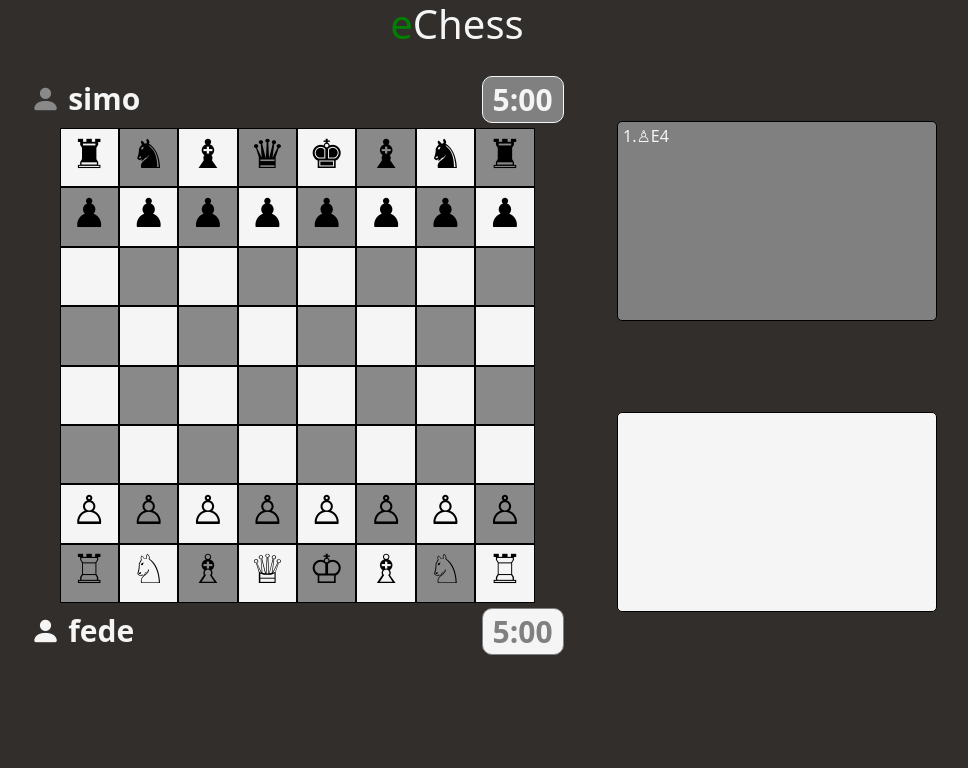
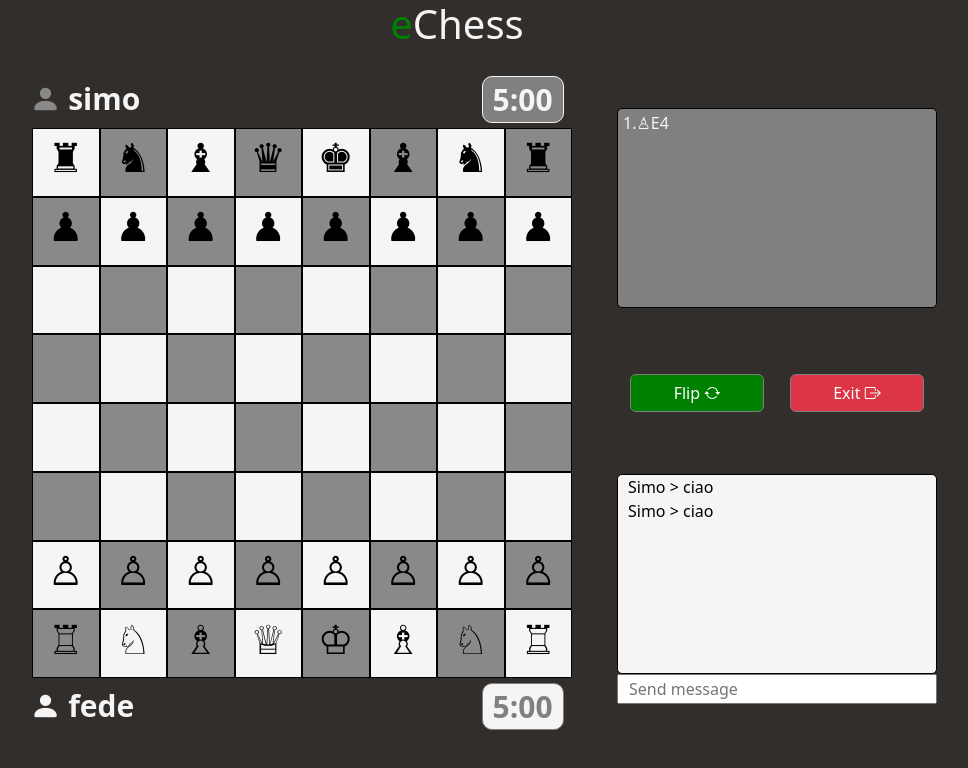
Before and after one commit to Simo23-cpp/e-Chess, an Angular app in the folder client/e-chess/: page /game in a window 1280 px wide. Shown: the top 768 px of the page, without its empty margins (183-1151 px from the left). Built offline with nearby package versions, Linux system fonts and the light colour scheme.

Commit message:
adjustment of gamepage

```diff
--- a/client/e-chess/src/app/pages/game-page/game-page.component.css
+++ b/client/e-chess/src/app/pages/game-page/game-page.component.css
@@ -13,6 +13,11 @@
 
 }
 
+.btn-container {
+    display: flex;
+    justify-content: space-around;
+}
+
 .player-1 {
     font-size: 20px;
     font-weight: bold;
@@ -23,6 +28,7 @@
     font-size: 20px;
     font-weight: bold;
     margin-top: 5px;
+    margin-bottom: 4px;
 }
 
 .time-1 {
@@ -58,14 +64,17 @@
 
 .moves {
     background-color: gray;
-    height: 30px;
+    height: 50px;
     border-radius: 5px;
-    margin-bottom: 4px;
+    margin-bottom: 6px;
     border: 1px solid black;
     padding-top: 2px;
     padding-bottom: 2px;
     padding-left: 5px;
     padding-right: 5px;
+    overflow-x: auto;
+    overflow-y: hidden;
+    white-space: nowrap;
 }
 
 .chat {
@@ -74,6 +83,9 @@
     border-radius: 5px;
     margin-top: 2px;
     border: 1px solid black;
+    color: black;
+    padding-left: 10px;
+    overflow-y: auto;
 }
 
 
@@ -141,6 +153,24 @@
 }
 
 
+
+.btn-danger {
+    border-color: gray;
+}
+
+.btn-primary {
+    border-color: gray;
+    background-color: green;
+}
+
+.btn-outline-light {
+    border-color: gray;
+}
+
+.btn-primary:hover {
+    background-color: darkgreen;
+}
+
 [class*="col-"] {
     width: 90%;
 }
@@ -152,6 +182,11 @@
 
 [class*="colll-"] {
     width: 100%;
+}
+
+
+[class*="b-size"] {
+    width: 49%;
 }
 
 @media(min-width:400px) {
@@ -182,11 +217,17 @@
         width: 90%;
     }
 
+
+    [class*="b-size"] {
+        width: 49%;
+    }
+
+
     .chess-board {
         display: flex;
         justify-content: center;
-        width: 450px;
-        height: 450px;
+        width: 400px;
+        height: 400px;
     }
 
     .chess-piece {
@@ -228,6 +269,12 @@
         width: 80%;
     }
 
+
+    [class*="b-size"] {
+        width: 49%;
+    }
+
+    /*
     .chess-board {
         display: flex;
         justify-content: center;
@@ -261,7 +308,7 @@
 
 
 
-
+*/
 }
 
 
@@ -283,11 +330,17 @@
         width: 70%;
     }
 
+
+    [class*="b-size"] {
+        width: 49%;
+    }
+
+
     .chess-board {
         display: flex;
         justify-content: center;
-        width: 450px;
-        height: 450px;
+        width: 400px;
+        height: 400px;
     }
 
     .chess-piece {
@@ -330,47 +383,17 @@
     }
 
     [class*="nine-"] {
-        width: 70%;
-    }
-
-    .chess-board {
-        display: flex;
-        flex-wrap: wrap;
-        justify-content: center;
-        width: 475px;
-        height: 475px;
-    }
-
-    .chess-piece {
-        display: flex;
-        font-size: 40px;
-        cursor: pointer;
-        user-select: none;
-        -moz-user-select: none;
-        -webkit-user-select: none;
-        -ms-user-select: none;
+        width: 60%;
     }
 
 
-}
-
-@media(min-width:1000px) {
-
-    .player-1 {
-        font-size: 30px;
-        font-weight: bold;
-        margin-bottom: 5px;
-    }
-
-    .player-2 {
-        font-size: 30px;
-        font-weight: bold;
-        margin-top: 5px;
+    [class*="b-size"] {
+        width: 49%;
     }
 }
 
 
-@media(min-width: 1100px) {
+@media(min-width: 1150px) {
     .col-1 {
         width: 8.33%;
     }
@@ -433,7 +456,9 @@
         height: 200px;
         border-radius: 5px;
         margin-top: 2px;
-        margin-bottom: 4px;
+        overflow-y: auto;
+        white-space: pre-wrap;
+
     }
 
     .chat {
@@ -441,7 +466,29 @@
         height: 200px;
         border-radius: 5px;
         margin-top: 2px;
+        color: black;
+        overflow-y: auto;
     }
 
+    .player-1 {
+        font-size: 30px;
+        font-weight: bold;
+        margin-bottom: 5px;
+    }
+
+    .player-2 {
+        font-size: 30px;
+        font-weight: bold;
+        margin-top: 5px;
+    }
+
+    .chess-board {
+        display: flex;
+        flex-wrap: wrap;
+        justify-content: center;
+        width: 550px;
+        height: 550px;
+        padding-left: 10px;
+    }
 
 }
--- a/client/e-chess/src/app/pages/game-page/game-page.component.html
+++ b/client/e-chess/src/app/pages/game-page/game-page.component.html
@@ -23,7 +23,22 @@
         </div>
         <div class="flex-lateral col-4 colll-">
             <div class="moves col-12 nine-">1.&#9817;E4</div>
-            <div class="chat col-12 nine-"></div>
+            <div class="btn-container col-12 nine-">
+                <button type="button" class="btn btn-primary col-5 b-size" (click)="rotateBoard()">Flip
+                    <i class="bi bi-arrow-repeat"></i>
+                </button>
+                <button type="button" class="btn btn-danger col-5 b-size">Exit <i
+                        class="bi bi-box-arrow-right"></i></button>
+            </div>
+            <div class="col-12 nine-">
+                <div class="chat col-12 colll-">
+                    <div>Simo > ciao</div>
+                    <div>Simo > ciao</div>
+
+                </div>
+                <div class="col-12 colll-"><input type="text " class="col-12 colll-" placeholder="Send message"
+                        style="padding-left: 10px;"></div>
+            </div>
         </div>
     </div>
 </div>
```
